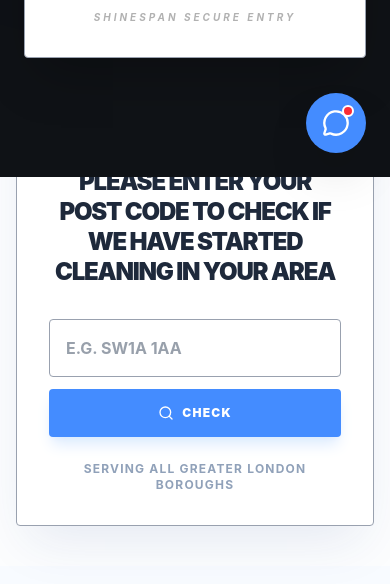
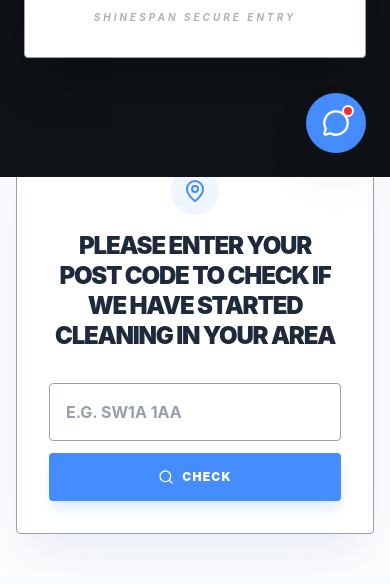
Before and after one commit to asim007464/Shine-Span-project, a React (Vite) app: page / in a window 390 px wide. Shown: the part 667-1251 px from the top of the page. Built offline with nearby package versions, Linux system fonts and the light colour scheme.

Commit message:
Fix case sensitivity in folder paths

```diff
--- a/src/pages/Home.jsx
+++ b/src/pages/Home.jsx
@@ -56,7 +56,7 @@ const Home = () => {
         </section>
 
         {/* --- NEW: POSTCODE CHECKER SECTION --- */}
-        <section className="relative z-20 -mt-16 px-4 mb-10">
+        <section className="md:relative z-20 md:-mt-16 px-4 mb-10">
           <div className="max-w-4xl mx-auto">
             <div className="bg-white border border-gray-400 rounded-sm p-8 md:p-12 shadow-2xl shadow-blue-900/10 text-center">
               <div className="flex flex-col items-center mb-8">
@@ -83,10 +83,6 @@ const Home = () => {
                   <Search size={16} /> Check
                 </button>
               </div>
-
-              <p className="mt-6 text-slate-400 text-xs font-bold uppercase tracking-widest">
-                Serving all Greater London Boroughs
-              </p>
             </div>
           </div>
         </section>
--- a/src/pages/TermsAndConditions.jsx
+++ b/src/pages/TermsAndConditions.jsx
@@ -1,6 +1,6 @@
 import React, { useEffect } from "react";
-import Navbar from "../Components/Homecomponents/Navbar";
-import Footer from "../Components/Homecomponents/Footer";
+import Navbar from "../components/Homecomponents/Navbar";
+import Footer from "../components/Homecomponents/Footer";
 
 const TermsAndConditions = () => {
   useEffect(() => {
```
